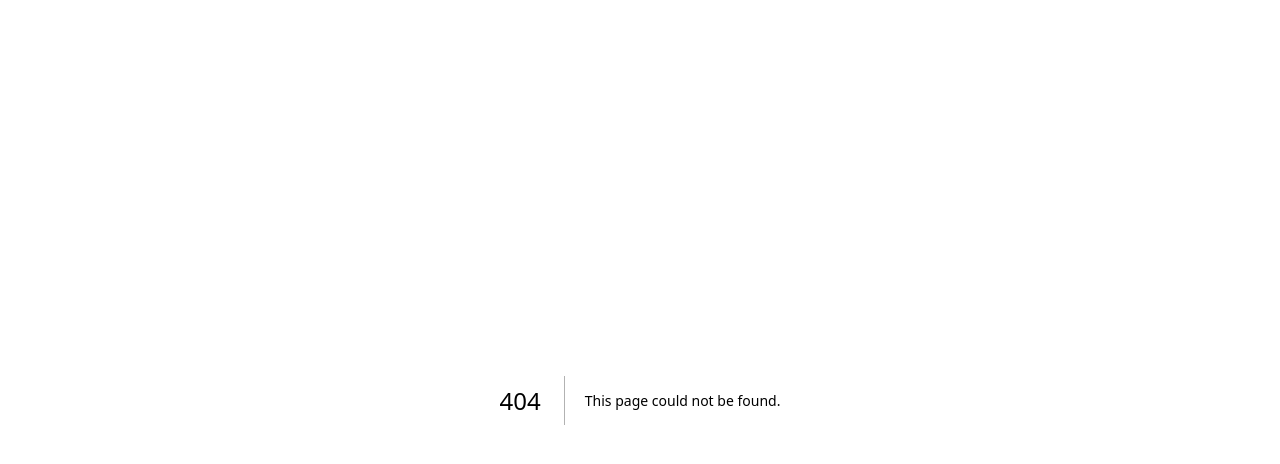
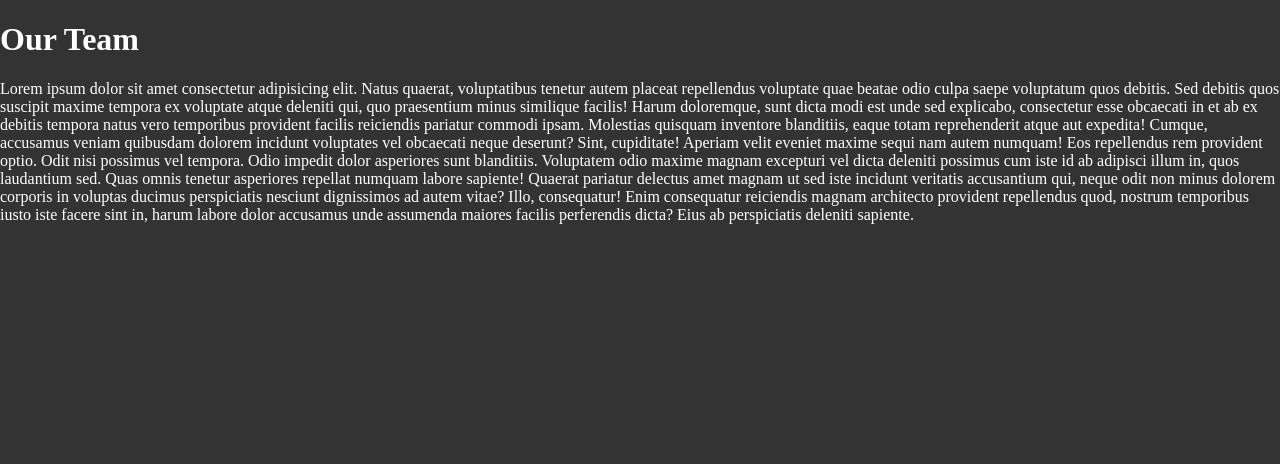
Before and after one commit to omar-zeineddine/next-13-github-api, a Next.js app: page /about/team in a window 1280 px wide. Before the commit this address had no page. Shown: the top 464 px of the page. Built offline with nearby package versions, Linux system fonts and the light colour scheme.

Commit message:
feat - app dir routing

```diff
--- /dev/null
+++ b/app/about/team/page.jsx
@@ -0,0 +1,32 @@
+const TeamPage = () => {
+  return (
+    <div>
+      <h1>Our Team</h1>
+      <p>
+        Lorem ipsum dolor sit amet consectetur adipisicing elit. Natus quaerat,
+        voluptatibus tenetur autem placeat repellendus voluptate quae beatae
+        odio culpa saepe voluptatum quos debitis. Sed debitis quos suscipit
+        maxime tempora ex voluptate atque deleniti qui, quo praesentium minus
+        similique facilis! Harum doloremque, sunt dicta modi est unde sed
+        explicabo, consectetur esse obcaecati in et ab ex debitis tempora natus
+        vero temporibus provident facilis reiciendis pariatur commodi ipsam.
+        Molestias quisquam inventore blanditiis, eaque totam reprehenderit atque
+        aut expedita! Cumque, accusamus veniam quibusdam dolorem incidunt
+        voluptates vel obcaecati neque deserunt? Sint, cupiditate! Aperiam velit
+        eveniet maxime sequi nam autem numquam! Eos repellendus rem provident
+        optio. Odit nisi possimus vel tempora. Odio impedit dolor asperiores
+        sunt blanditiis. Voluptatem odio maxime magnam excepturi vel dicta
+        deleniti possimus cum iste id ab adipisci illum in, quos laudantium sed.
+        Quas omnis tenetur asperiores repellat numquam labore sapiente! Quaerat
+        pariatur delectus amet magnam ut sed iste incidunt veritatis accusantium
+        qui, neque odit non minus dolorem corporis in voluptas ducimus
+        perspiciatis nesciunt dignissimos ad autem vitae? Illo, consequatur!
+        Enim consequatur reiciendis magnam architecto provident repellendus
+        quod, nostrum temporibus iusto iste facere sint in, harum labore dolor
+        accusamus unde assumenda maiores facilis perferendis dicta? Eius ab
+        perspiciatis deleniti sapiente.
+      </p>
+    </div>
+  );
+};
+export default TeamPage;
```
Also changed, not shown: app/about/page.jsx (added, +16 -0 lines), app/page.jsx (+18 -1 lines).
